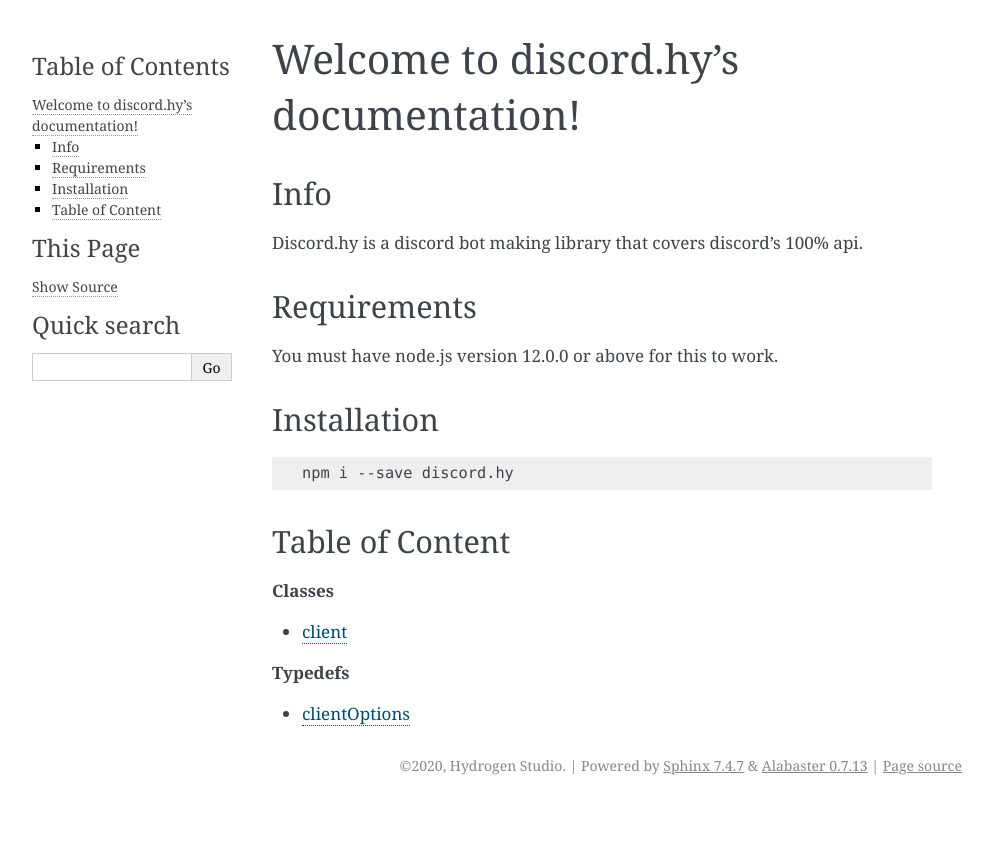
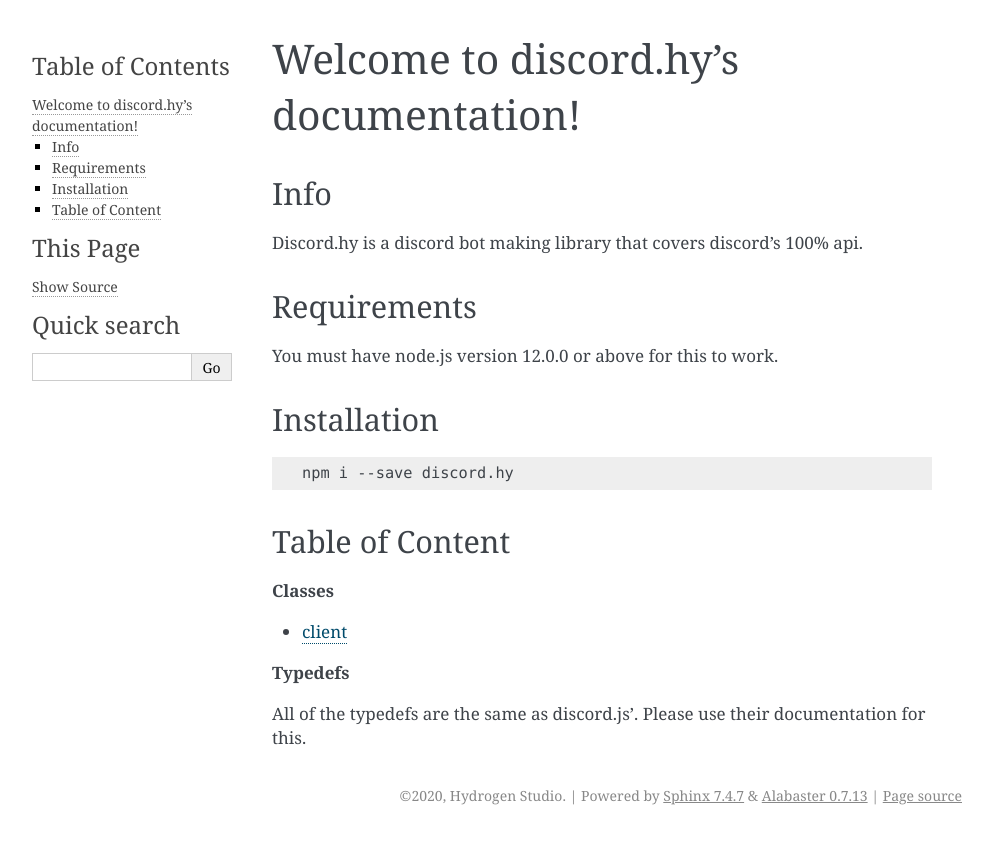
Before and after one commit to hydrogen-studio/dhy, a Sphinx documentation site: the page built from docs/source/index.rst, in a window 1280 px wide. Shown: the top 844 px of the page, without its empty margins (148-1141 px from the left). Built offline with Sphinx 7.4.7, drawn with Linux system fonts in a browser that asks for light colours.

Commit message:
Update index.rst

```diff
--- a/docs/source/index.rst
+++ b/docs/source/index.rst
@@ -32,4 +32,4 @@ Table of Content
 
 **Typedefs**
 
-* `clientOptions <https://dhy.readthedocs.io/en/latest/ClientOptions.html>`_
+All of the typedefs are the same as discord.js'. Please use their documentation for this.
```
